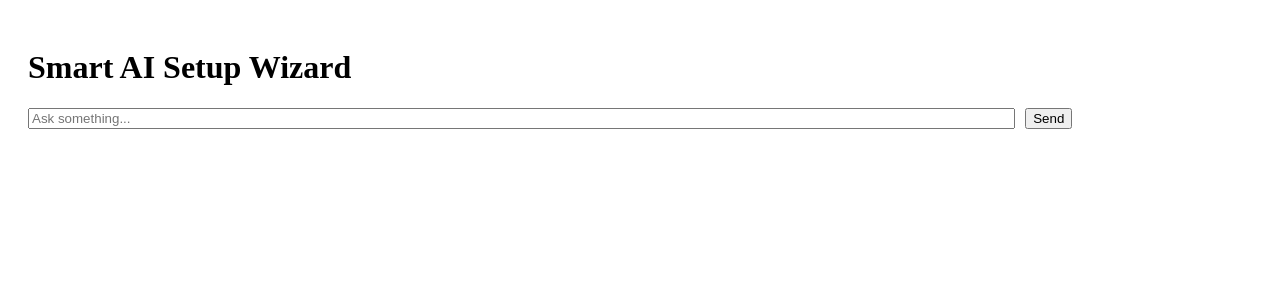
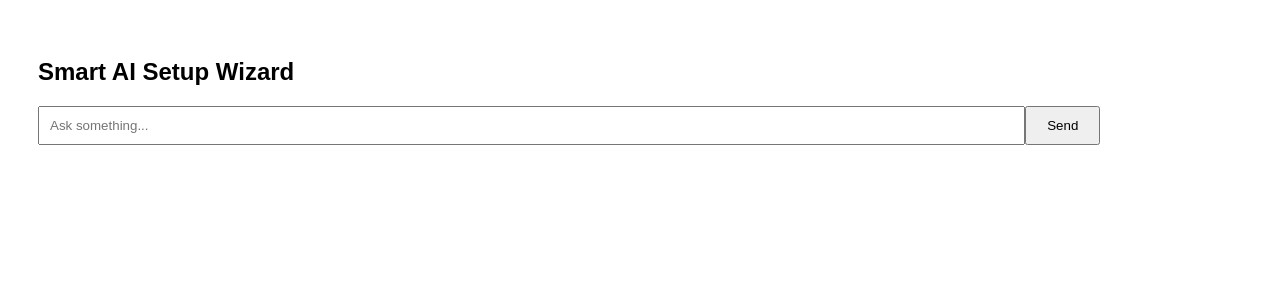
Before and after one commit to ahmadlatifdev/smart-ai-wizard, a Next.js app: page / in a window 1280 px wide. Shown: the top 300 px of the page. Built offline with nearby package versions, Linux system fonts and the light colour scheme.

Commit message:
Update index.js

```diff
--- a/pages/index.js
+++ b/pages/index.js
@@ -1,61 +1,45 @@
 import { useState } from 'react';
 
 export default function Home() {
-  const [messages, setMessages] = useState([]);
+  const [chat, setChat] = useState([]);
   const [input, setInput] = useState('');
   const [loading, setLoading] = useState(false);
 
-  const handleSubmit = async (e) => {
-    e.preventDefault();
+  const handleSend = async () => {
     if (!input.trim()) return;
-
-    const userMessage = { role: 'user', content: input };
-    const newMessages = [...messages, userMessage];
-    setMessages(newMessages);
-    setInput('');
     setLoading(true);
-
+    setChat([...chat, { role: 'user', content: input }]);
     try {
       const res = await fetch('/api/ask', {
         method: 'POST',
-        headers: {
-          'Content-Type': 'application/json',
-        },
-        body: JSON.stringify({ prompt: input }),
+        headers: { 'Content-Type': 'application/json' },
+        body: JSON.stringify({ prompt: input })
       });
-
       const data = await res.json();
-      const aiMessage = {
-        role: 'assistant',
-        content: data.message || '⚠️ No response from AI',
-      };
-      setMessages([...newMessages, aiMessage]);
+      setChat((prev) => [...prev, { role: 'assistant', content: data.message }]);
     } catch (err) {
-      setMessages([...newMessages, { role: 'assistant', content: '❌ Error contacting AI.' }]);
+      setChat((prev) => [...prev, { role: 'assistant', content: '⚠️ Error: ' + err.message }]);
     } finally {
       setLoading(false);
+      setInput('');
     }
   };
 
   return (
-    <div style={{ padding: 20 }}>
-      <h1>Smart AI Setup Wizard</h1>
-      {messages.map((msg, i) => (
-        <p key={i}>
-          <strong>{msg.role === 'user' ? 'You' : 'AI'}:</strong> {msg.content}
-        </p>
+    <div style={{ padding: 30, fontFamily: 'Arial' }}>
+      <h2>Smart AI Setup Wizard</h2>
+      {chat.map((msg, i) => (
+        <p key={i}><strong>{msg.role === 'user' ? 'You' : 'AI'}:</strong> {msg.content}</p>
       ))}
-      <form onSubmit={handleSubmit}>
       <input
-          style={{ width: '80%', marginRight: 10 }}
         value={input}
         onChange={(e) => setInput(e.target.value)}
         placeholder="Ask something..."
+        style={{ width: '80%', padding: 10 }}
       />
-        <button type="submit" disabled={loading}>
+      <button onClick={handleSend} disabled={loading} style={{ padding: '10px 20px' }}>
         {loading ? 'Thinking...' : 'Send'}
       </button>
-      </form>
     </div>
   );
 }
```
Lines whose indentation alone changed are shown as unchanged.
